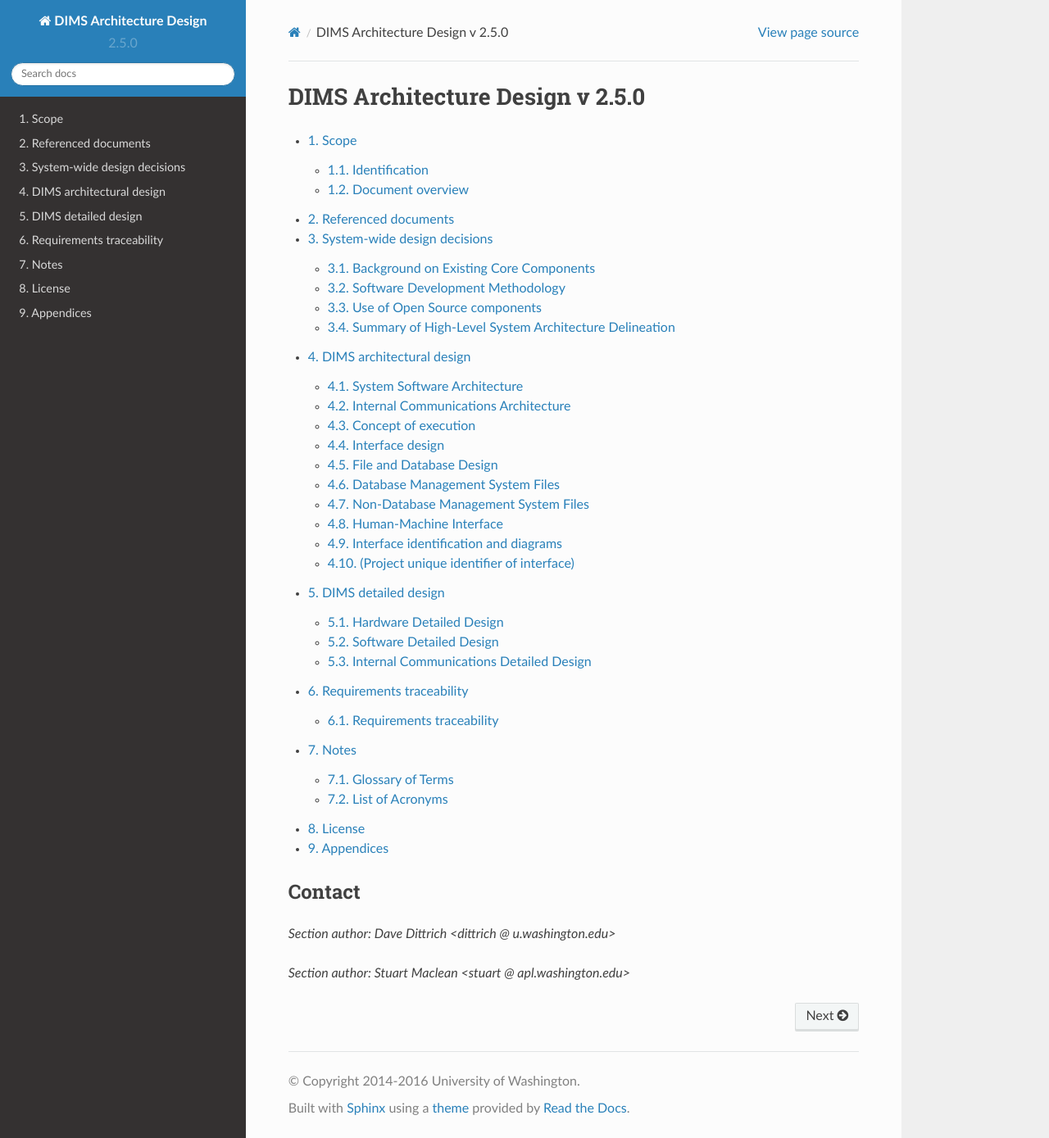
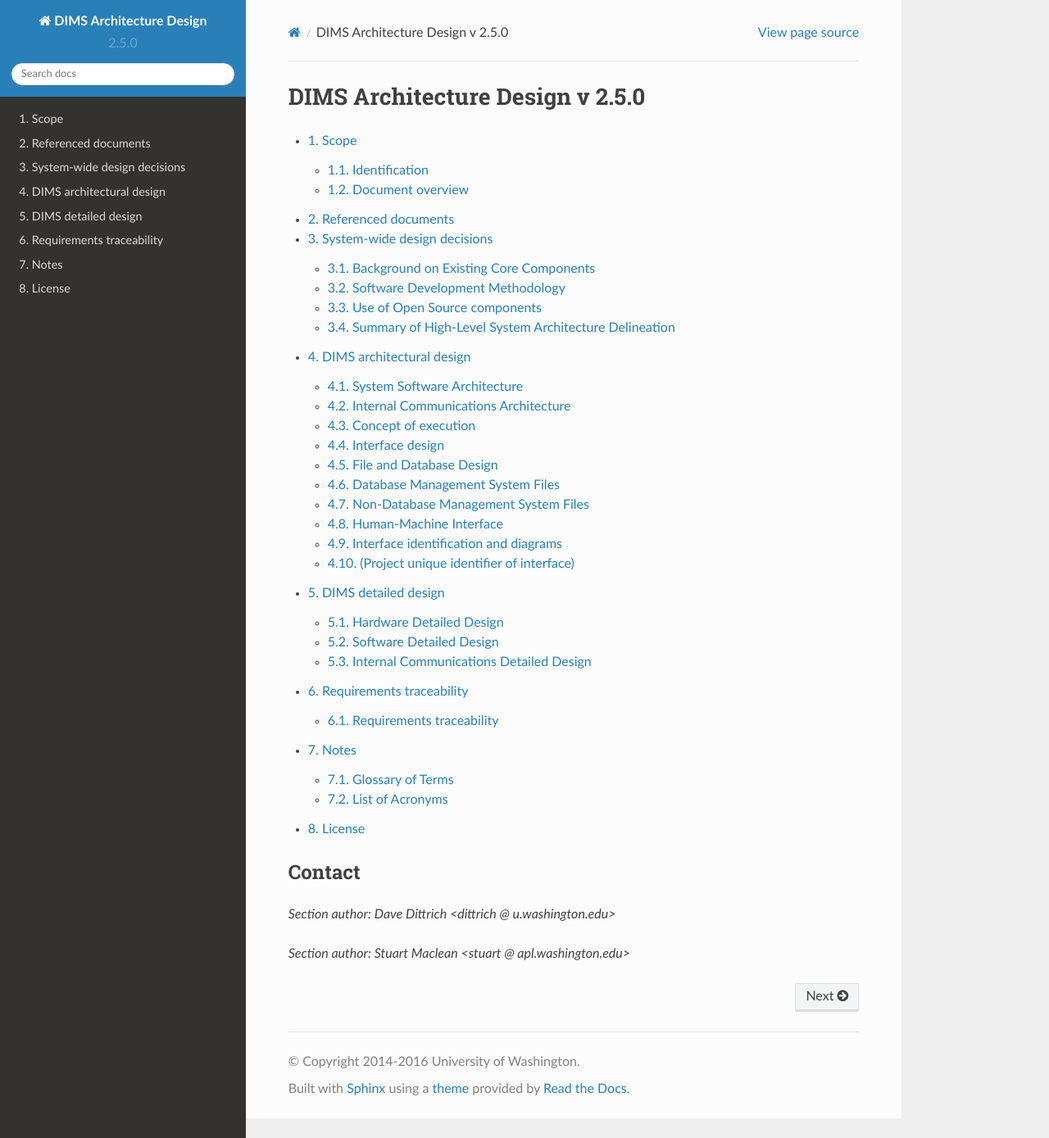
Before and after one commit to uw-dims/dims-ad, a Sphinx documentation site: the page built from docs/source/index.rst, in a window 1280 px wide and 1389 px high. Shown: the whole window at 82% size. Built offline with Sphinx 7.4.7 and the Read the Docs theme 2.0.0, drawn with Linux system fonts in a browser that asks for light colours.

Commit message:
Remove (now empty) Appendix section

```diff
--- a/docs/source/appendices.rst
+++ /dev/null
@@ -1,6 +0,0 @@
-.. _appendices:
-
-Appendices
-==========
-
-..
--- a/docs/source/index.rst
+++ b/docs/source/index.rst
@@ -18,7 +18,6 @@ DIMS Architecture Design v |release|
    requirementstraceability
    notes
    license
-   appendices
 
 Contact
 ~~~~~~~
```
